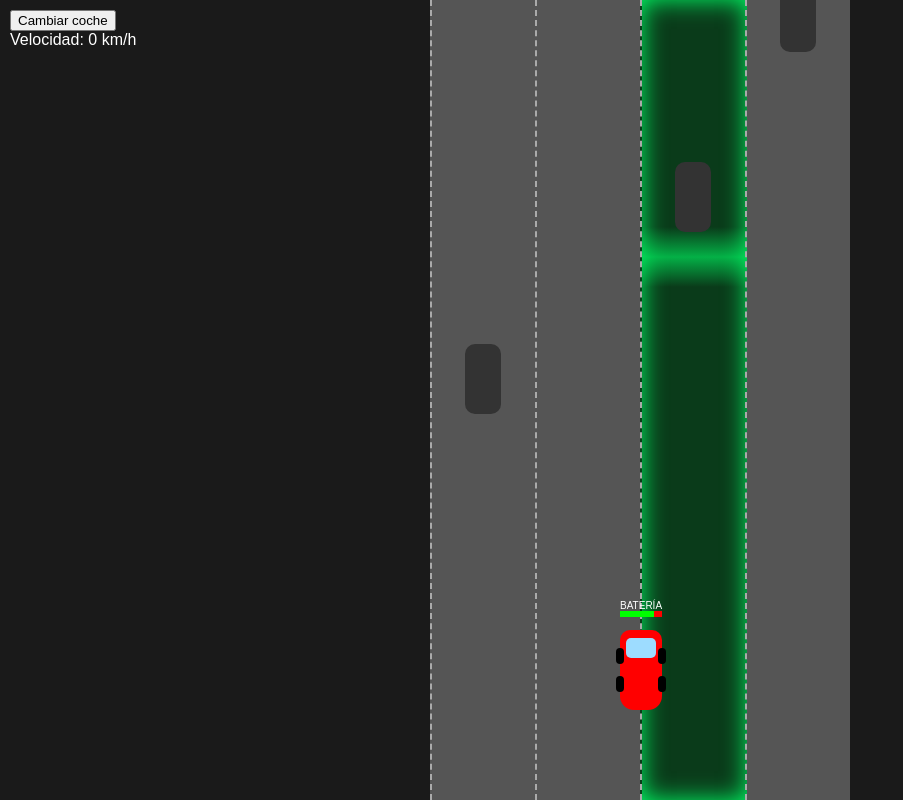
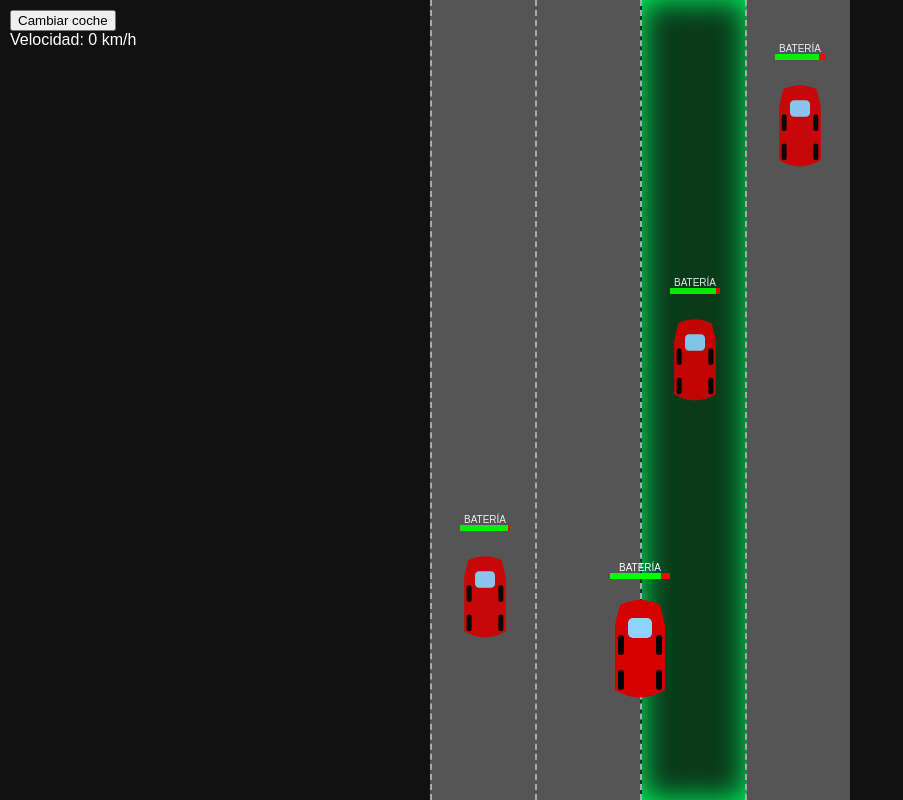
Before and after one commit to cesarddfr/cochess, a plain HTML site: page index.html in a window 1280 px wide. Shown: the whole page, without its empty margins (0-903 px from the left). Drawn offline with Linux system fonts and the light colour scheme.

Commit message:
Update index.html
Updated styling and structure for improved appearance and functionality.

```diff
--- a/index.html
+++ b/index.html
@@ -2,129 +2,103 @@
 <html lang="es">
 <head>
 <meta charset="UTF-8">
-<title>Juego de Carriles</title>
+<title>Juego Carriles Realista</title>
+
 <style>
-body {
-  margin: 0;
-  overflow: hidden;
-  background: #1a1a1a;
-  font-family: Arial, sans-serif;
+body{
+  margin:0;
+  overflow:hidden;
+  background:#111;
+  font-family:Arial, sans-serif;
 }
 
-#ui {
-  position: absolute;
-  top: 10px;
-  left: 10px;
-  color: white;
-  z-index: 10;
+#ui{
+  position:absolute;
+  top:10px;
+  left:10px;
+  color:white;
+  z-index:10;
 }
 
-#road {
-  position: absolute;
-  width: 420px;
-  height: 100vh;
-  left: 50%;
-  transform: translateX(-50%);
-  background: #555;
-  overflow: hidden;
+#road{
+  position:absolute;
+  width:420px;
+  height:100vh;
+  left:50%;
+  transform:translateX(-50%);
+  background:#555;
+  overflow:hidden;
 }
 
 /* Carriles */
-.lane {
-  position: absolute;
-  width: 25%;
-  height: 100%;
-  border-left: 2px dashed #aaa;
+.lane{
+  position:absolute;
+  width:25%;
+  height:100%;
+  border-left:2px dashed #aaa;
 }
 
-.green {
-  background: #0a3b1a;
-  box-shadow: inset 0 0 25px #00ff66;
+.green{
+  background:#0a3a1a;
+  box-shadow:inset 0 0 30px #00ff66;
 }
 
-.ray {
-  position: absolute;
-  width: 100%;
-  height: 60px;
-  background: linear-gradient(transparent, rgba(0,255,100,0.6), transparent);
-  animation: rayMove 0.6s linear infinite;
+.ray{
+  position:absolute;
+  width:100%;
+  height:80px;
+  background:linear-gradient(transparent,rgba(0,255,120,.7),transparent);
+  animation:rayMove .5s linear infinite;
 }
 
-@keyframes rayMove {
-  from { top: -60px; }
-  to { top: 100%; }
+@keyframes rayMove{
+  from{top:-80px}
+  to{top:100%}
 }
 
 /* Coche jugador */
-#car {
-  position: absolute;
-  bottom: 90px;
-  left: 190px;
-  width: 42px;
-  height: 80px;
+#car{
+  position:absolute;
+  width:60px;
+  height:110px;
+  left:180px;
+  bottom:80px;
 }
 
-/* Forma del coche */
-.car-body {
-  position: absolute;
-  width: 100%;
-  height: 100%;
-  background: red;
-  border-radius: 10px 10px 14px 14px;
+/* SVG coche */
+svg{
+  width:100%;
+  height:100%;
 }
 
-.car-window {
-  position: absolute;
-  top: 8px;
-  left: 6px;
-  width: 30px;
-  height: 20px;
-  background: #9ddcff;
-  border-radius: 5px;
+/* Batería */
+#batteryBox{
+  position:absolute;
+  top:-38px;
+  width:100%;
+  text-align:center;
+  font-size:10px;
+  color:white;
 }
 
-.wheel {
-  position: absolute;
-  width: 8px;
-  height: 16px;
-  background: black;
-  border-radius: 4px;
+#batteryBar{
+  width:100%;
+  height:6px;
+  background:red;
 }
 
-.wheel.left { left: -4px; top: 18px; }
-.wheel.right { right: -4px; top: 18px; }
-.wheel.left.back { top: 46px; }
-.wheel.right.back { top: 46px; }
-
-/* Batería */
-#batteryBox {
-  position: absolute;
-  top: -30px;
-  width: 100%;
-  text-align: center;
-  color: white;
-  font-size: 10px;
-}
-
-#batteryBar {
-  width: 100%;
-  height: 6px;
-  background: red;
-}
-
-#batteryFill {
-  height: 100%;
-  width: 100%;
-  background: lime;
+#batteryFill{
+  height:100%;
+  width:100%;
+  background:lime;
 }
 
 /* Coches de fondo */
-.other-car {
-  position: absolute;
-  width: 36px;
-  height: 70px;
-  background: #333;
-  border-radius: 10px;
+.other-car{
+  position:absolute;
+  width:50px;
+  height:100px;
+  opacity:.9;
 }
 </style>
 </head>
@@ -152,89 +126,102 @@ body {
       </div>
     </div>
 
-    <div class="car-body" id="carBody"></div>
-    <div class="car-window"></div>
-    <div class="wheel left"></div>
-    <div class="wheel right"></div>
-    <div class="wheel left back"></div>
-    <div class="wheel right back"></div>
+    <!-- COCHE SVG REALISTA -->
+    <svg viewBox="0 0 60 110">
+      <path id="carBody" d="M10 5 Q30 -5 50 5 L55 25 L55 90 Q30 105 5 90 L5 25 Z" fill="#d40000"/>
+      <rect x="18" y="18" width="24" height="20" rx="5" fill="#8fd3ff"/>
+      <rect x="8" y="35" width="6" height="20" rx="3" fill="#000"/>
+      <rect x="46" y="35" width="6" height="20" rx="3" fill="#000"/>
+      <rect x="8" y="70" width="6" height="20" rx="3" fill="#000"/>
+      <rect x="46" y="70" width="6" height="20" rx="3" fill="#000"/>
+    </svg>
   </div>
 </div>
 
 <script>
-const car = document.getElementById("car");
-const carBody = document.getElementById("carBody");
-const speedText = document.getElementById("speed");
-const batteryFill = document.getElementById("batteryFill");
+const car=document.getElementById("car");
+const carBody=document.getElementById("carBody");
+const speedText=document.getElementById("speed");
+const batteryFill=document.getElementById("batteryFill");
+const road=document.getElementById("road");
 
-let x = 190;
-let speed = 0;
-let battery = 100;
-let broken = false;
+let x=180;
+let y=window.innerHeight-200;
+let speed=0;
+let battery=100;
+let broken=false;
 
-const cars = [
-  { name: "Porsche", color: "#d60000" },
-  { name: "Lambo", color: "#ffd000" },
-  { name: "Mercedes", color: "#c0c0c0" },
-  { name: "Tesla", color: "#00c8ff" }
+const cars=[
+ {name:"Porsche",color:"#d40000"},
+ {name:"Lambo",color:"#ffd000"},
+ {name:"Mercedes",color:"#cfcfcf"},
+ {name:"Tesla",color:"#00c8ff"}
 ];
-let currentCar = 0;
+let currentCar=0;
 
-function changeCar() {
-  currentCar = (currentCar + 1) % cars.length;
-  carBody.style.background = cars[currentCar].color;
+function changeCar(){
+ currentCar=(currentCar+1)%cars.length;
+ carBody.setAttribute("fill",cars[currentCar].color);
 }
 
-/* Controles */
-const keys = {};
-document.addEventListener("keydown", e => keys[e.key.toLowerCase()] = true);
-document.addEventListener("keyup", e => keys[e.key.toLowerCase()] = false);
+const keys={};
+document.addEventListener("keydown",e=>keys[e.key.toLowerCase()]=true);
+document.addEventListener("keyup",e=>keys[e.key.toLowerCase()]=false);
 
-/* Coches de fondo */
-const road = document.getElementById("road");
-function spawnOtherCar() {
-  const c = document.createElement("div");
-  c.className = "other-car";
-  c.style.left = (Math.floor(Math.random() * 4) * 105 + 35) + "px";
-  c.style.top = "-80px";
+/* Coches fondo */
+function spawnOtherCar(){
+ const c=document.createElement("div");
+ c.className="other-car";
+ c.innerHTML=car.innerHTML;
+ c.style.left=(Math.floor(Math.random()*4)*105+30)+"px";
+ c.style.top="-120px";
  road.appendChild(c);
+ let y=-120;
 
-  let y = -80;
-  const move = () => {
-    y += 2;
-    c.style.top = y + "px";
-    if (y < window.innerHeight) requestAnimationFrame(move);
+ function move(){
+   y+=3;
+   c.style.top=y+"px";
+   if(y<window.innerHeight) requestAnimationFrame(move);
    else c.remove();
-  };
+ }
  move();
 }
-setInterval(spawnOtherCar, 1500);
+setInterval(spawnOtherCar,1300);
 
-/* Juego */
-function loop() {
-  if (!broken) {
-    if (keys.w) speed += 0.25;
-    if (keys.s) speed -= 0.3;
-    if (keys.a) x -= 3;
-    if (keys.d) x += 3;
+/* Loop */
+function loop(){
+ if(!broken){
+   if(keys.w){
+     speed+=0.3;
+     y-=2;
+   }
+   if(keys.s){
+     speed-=0.4;
+     y+=2;
+   }
+   if(keys.a) x-=3;
+   if(keys.d) x+=3;
  }
 
-  speed = Math.max(0, Math.min(speed, 140));
-  x = Math.max(0, Math.min(x, 380));
-  car.style.left = x + "px";
+ speed=Math.max(0,Math.min(speed,160));
+ x=Math.max(0,Math.min(x,360));
+ y=Math.max(50,Math.min(y,window.innerHeight-140));
 
-  speedText.textContent = "Velocidad: " + Math.floor(speed) + " km/h";
+ car.style.left=x+"px";
+ car.style.top=y+"px";
 
-  battery -= 0.06;
-  if (x > 210 && x < 315) battery += 0.25;
+ speedText.textContent="Velocidad: "+Math.floor(speed)+" km/h";
 
-  battery = Math.max(0, Math.min(100, battery));
-  batteryFill.style.width = battery + "%";
+ battery-=0.05;
+ if(x>210 && x<320) battery+=0.25;
 
-  if (battery <= 0) {
-    broken = true;
-    speed = 0;
-    speedText.textContent = "AVERÍA";
+ battery=Math.max(0,Math.min(100,battery));
+ batteryFill.style.width=battery+"%";
+
+ if(battery<=0){
+   broken=true;
+   speed=0;
+   speedText.textContent="AVERÍA";
  }
 
  requestAnimationFrame(loop);
```
Lines whose indentation alone changed are shown as unchanged.
